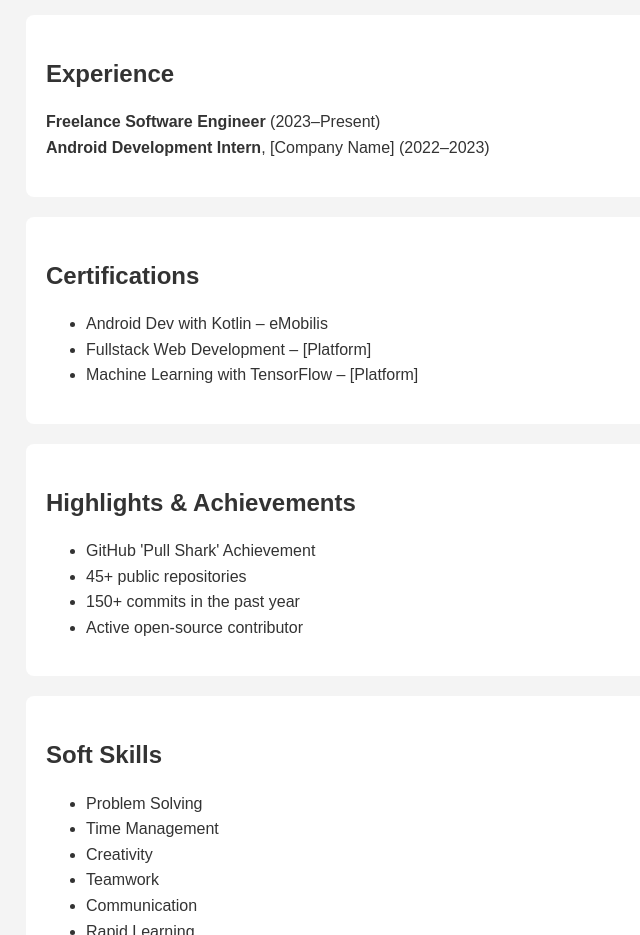
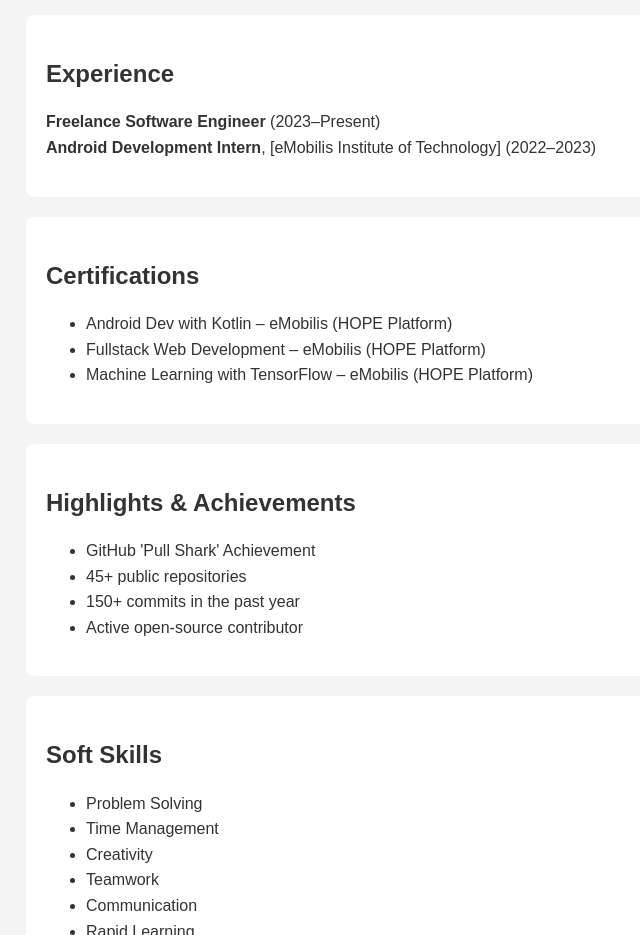
Before and after one commit to ojijotom/ojijo-portfolio, a plain HTML site: page index.html in a window 1280 px wide. Shown: the part 1540-2475 px from the top of the page, without its empty margins (144-784 px from the left). Drawn offline with Linux system fonts and the light colour scheme.

Commit message:
Update index.html

```diff
--- a/index.html
+++ b/index.html
@@ -140,16 +140,16 @@
         <h2>Experience</h2>
         <ul>
             <li><strong>Freelance Software Engineer</strong> (2023–Present)</li>
-            <li><strong>Android Development Intern</strong>, [Company Name] (2022–2023)</li>
+            <li><strong>Android Development Intern</strong>, [eMobilis Institute of Technology] (2022–2023)</li>
         </ul>
     </section>
 
     <section class="certifications">
         <h2>Certifications</h2>
         <ul>
-            <li>Android Dev with Kotlin – eMobilis</li>
-            <li>Fullstack Web Development – [Platform]</li>
-            <li>Machine Learning with TensorFlow – [Platform]</li>
+            <li>Android Dev with Kotlin – eMobilis (HOPE Platform)</li>
+            <li>Fullstack Web Development – eMobilis (HOPE Platform)</li>
+            <li>Machine Learning with TensorFlow – eMobilis (HOPE Platform)</li>
         </ul>
     </section>
 
```
